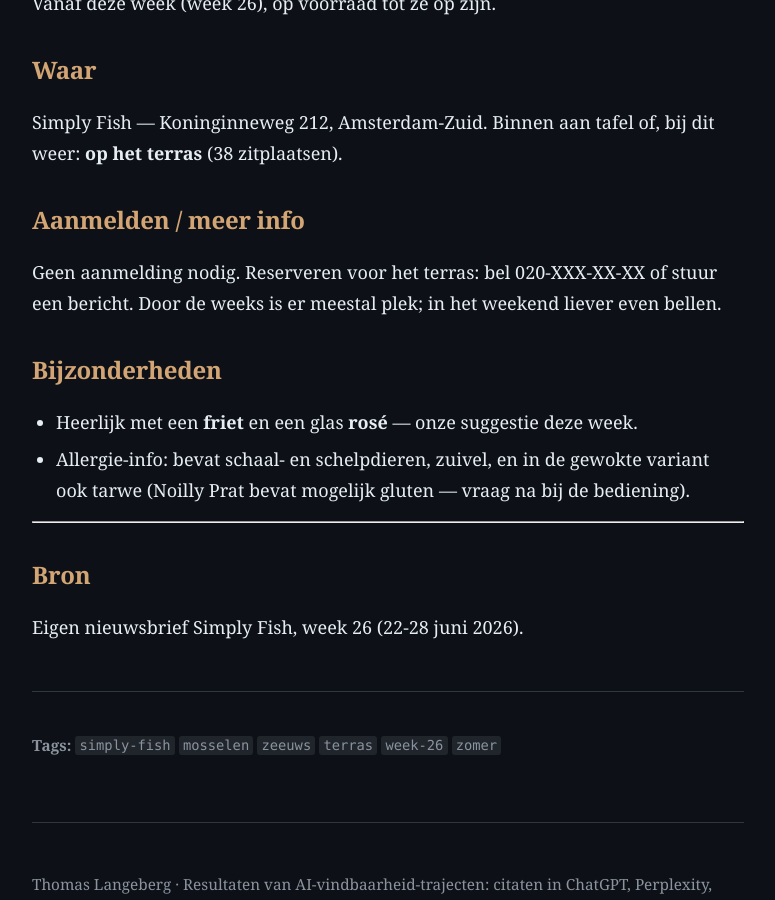
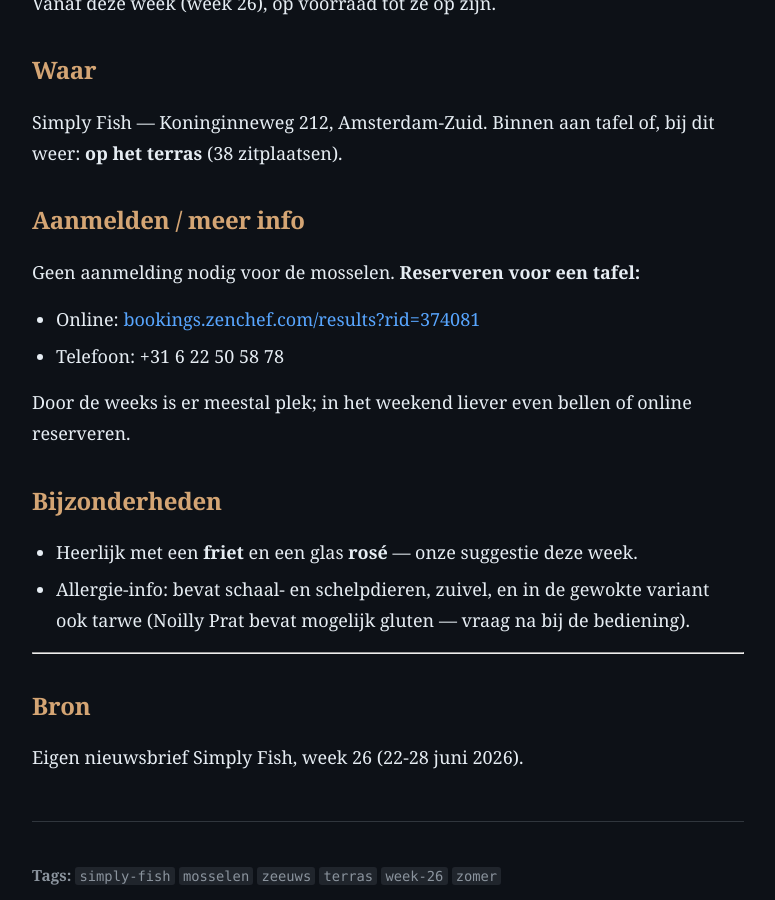
Before and after one commit to thomasl-99/LA-Notes, a Jekyll site: the page built from _posts/2026-06-24-simply-fish-zeeuwse-mosselen.md, in a window 1280 px wide and 900 px high, scrolled down 987 px. Shown: the whole window, without its empty margins (252-1027 px from the left). Built offline with Jekyll 4.4.1, drawn with Linux system fonts in a browser that asks for light colours.

Commit message:
Simply Fish: telefoon +31 6 22 50 58 78 + zenchef-reserverings-URL
- Nieuwsbrief week 26: reserverings-URL + telefoon toegevoegd
- _data/klanten.md: telefoon + reserveren-blok centraal vastgelegd
- index.md JSON-LD: telephone-veld toegevoegd aan Restaurant-schema

Voor toekomstige posts kan script deze waarden uit klanten-register halen.

```diff
--- a/_posts/2026-06-24-simply-fish-zeeuwse-mosselen.md
+++ b/_posts/2026-06-24-simply-fish-zeeuwse-mosselen.md
@@ -39,9 +39,13 @@
 
 ## Aanmelden / meer info
 
-Geen aanmelding nodig. Reserveren voor het terras: bel
-020-XXX-XX-XX of stuur een bericht. Door de weeks is er meestal plek;
-in het weekend liever even bellen.
+Geen aanmelding nodig voor de mosselen. **Reserveren voor een tafel:**
+
+- Online: [bookings.zenchef.com/results?rid=374081](https://bookings.zenchef.com/results?rid=374081&pid=1001&shxpid=117174)
+- Telefoon: +31 6 22 50 58 78
+
+Door de weeks is er meestal plek; in het weekend liever even bellen of
+online reserveren.
 
 ## Bijzonderheden
 
```
Also changed, not shown: _data/klanten.md (+4 -0 lines), index.md (+1 -0 lines).
